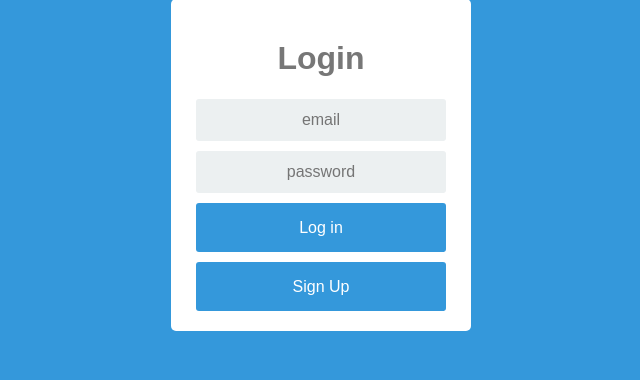
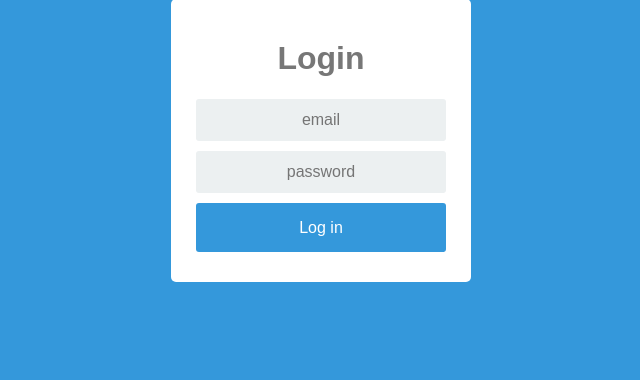
Before and after one commit to akibrhast/postOpCare, a Python web app: template app/templates/login.html in a window 1280 px wide. Shown: the part 79-459 px from the top of the page, without its empty margins (319-959 px from the left). Run offline with Jinja, Linux system fonts and the light colour scheme; the template is opened without the code that fills it, so the values that code supplies are empty; some libraries are stand-ins or nearby versions.

Commit message:
remove sign up button and corrected button link

```diff
--- a/app/templates/base.html
+++ b/app/templates/base.html
@@ -21,9 +21,5 @@
       <div id='container' class="container body-content">
           {% block page%}{% endblock %}
       </div>
-
   </body>
-
-
-
 </html>
--- a/app/templates/doctordashboard.html
+++ b/app/templates/doctordashboard.html
@@ -3,7 +3,7 @@
 {% block page %}
 
 <div>
-    <a href="#">Add New Patient</a>
+    <a href="{{ url_for('addNewPatient') }}">Add New Patient</a>
 </div>
 
 {% for patient in patients%}
--- a/app/templates/login.html
+++ b/app/templates/login.html
@@ -17,11 +17,10 @@
 					<label class="login-field-icon fui-lock" for="login-pass"></label>
 				</div>
 				<div class="control-group">
-				<input type="submit" value="Log in" class="btn btn-primary btn-large btn-block">
-				</div>
-				<a href="#" class="btn btn-primary btn-large btn-block">Sign Up</a>
-			</div>
-		</div>
+                    <input type="submit" value="Log in" class="btn btn-primary btn-large btn-block">
+                </div>
+            </div>
+        </div>
 	</div>
 </form>
 
```
